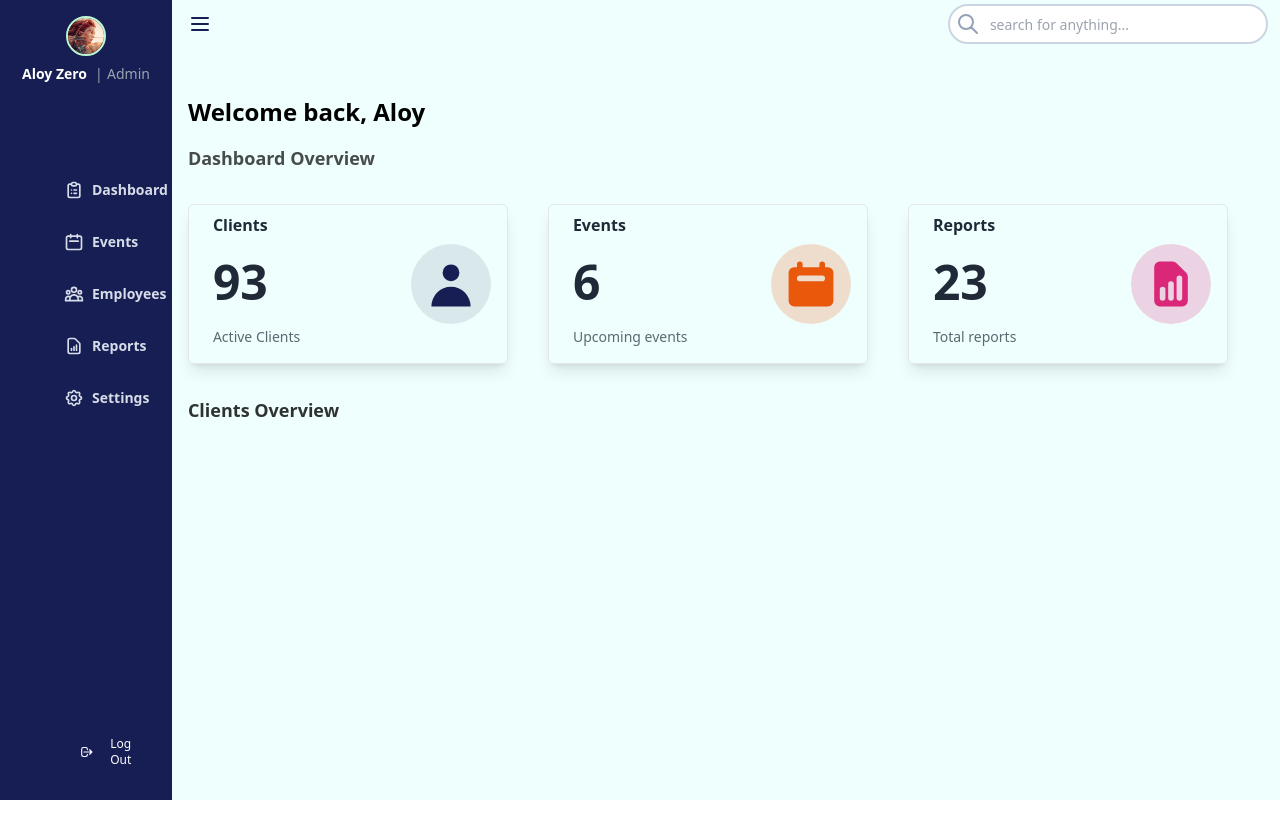
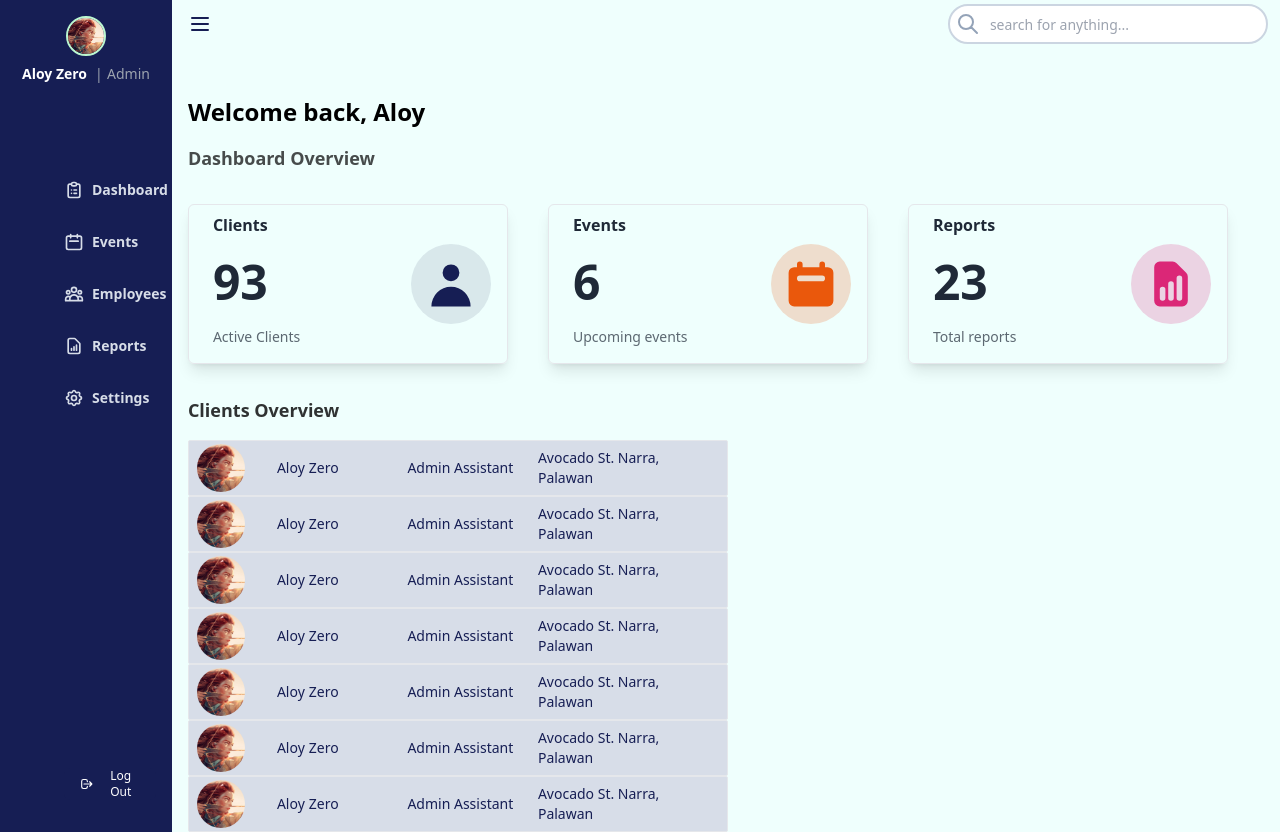
Before and after one commit to aguilanbon/mern-app, a React (Create React App) app: page /home in a window 1280 px wide. Before the commit the page ends 800 px from the top, so only its background shows below. Built offline with nearby package versions, Linux system fonts and the light colour scheme.

Commit message:
initial layout for client cards

```diff
--- a/src/pages/Home/ClientsCard.jsx
+++ b/src/pages/Home/ClientsCard.jsx
@@ -0,0 +1,25 @@
+import React from 'react'
+
+function ClientsCard() {
+  return (
+    <div className='w-full h-auto'>
+        <div className='w-full flex items-center rounded-sm border bg-hoversecondary text-primary h-14 p-2 text-sm'>
+            <div className='flex mr-8'>
+                <img src="./aloy.jpg" alt="" className='w-12 h-12 rounded-full object-cover' />
+            </div>
+            <div className='flex w-1/4'>
+                <h2 className='mr-1'>Aloy</h2>
+                <h2>Zero</h2>
+            </div>
+            <div className='flex w-1/4'>
+                <h2>Admin Assistant</h2>
+            </div>
+            <div className='flex w-1/4'>
+                <h2>Avocado St. Narra, Palawan</h2>
+            </div>
+        </div>
+    </div>
+  )
+}
+
+export default ClientsCard
--- a/src/pages/Home/ClientsContainer.jsx
+++ b/src/pages/Home/ClientsContainer.jsx
@@ -1,13 +1,20 @@
 import React from 'react'
+import ClientsCard from './ClientsCard'
 
 function ClientsContainer() {
   return (
-    <div className='w-full h-auto'>
-        <div>
+    <div className='w-1/2 h-auto'>
+        <div className='mb-4'>
             <h1 className='font-bold text-lg opacity-80'>Clients Overview</h1>
         </div>
         <div>
-
+            <ClientsCard />
+            <ClientsCard />
+            <ClientsCard />
+            <ClientsCard />
+            <ClientsCard />
+            <ClientsCard />
+            <ClientsCard />
         </div>
     </div>
   )
```
